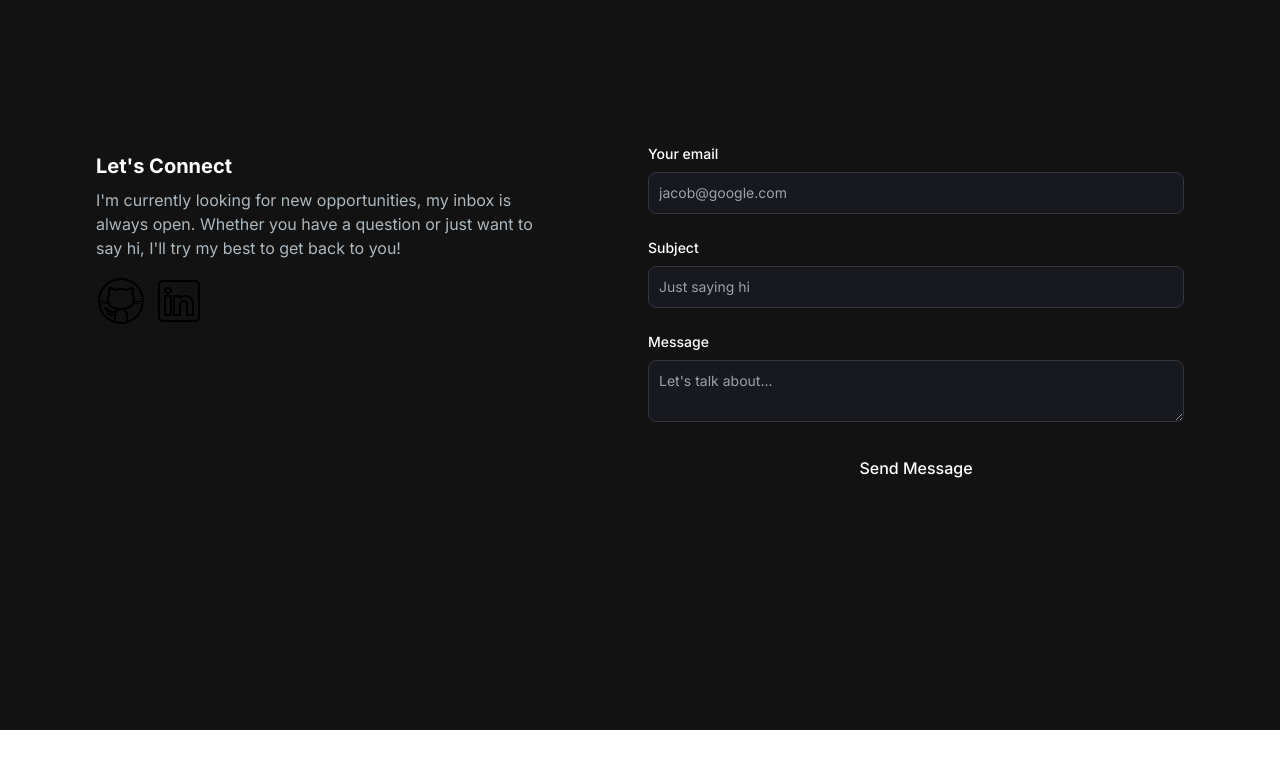
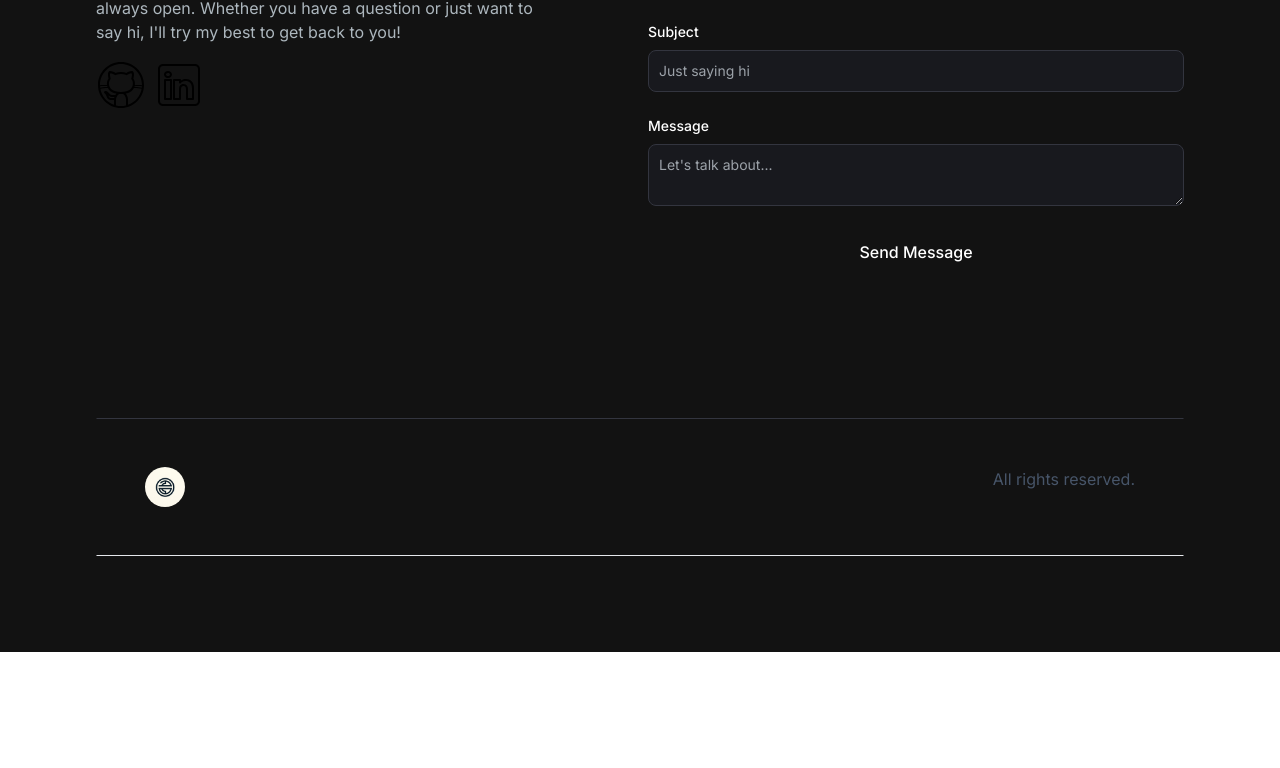
Before and after one commit to sage9705/portfolio, a Next.js app: page / in a window 1280 px wide. Shown: the part 1760-2528 px from the top of the page. After the commit the page ends 2412 px from the top, so only its background shows below. Built offline with nearby package versions, Linux system fonts and the light colour scheme.

Commit message:
add footer

```diff
--- /dev/null
+++ b/src/app/components/footer.jsx
@@ -0,0 +1,28 @@
+import React from "react";
+import Link from "next/link";
+import Image from "next/image";
+
+const Footer = () => {
+  return (
+    <footer className="footer border z-10 border-t-[#33353F] border-l-transparent border-r-transparent text-white">
+      <div className="container p-12 flex justify-between">
+        <span>
+        <Link
+          href={"/"}
+        >
+          <Image
+              src="/images/logo.jpg"
+              alt="logo"
+              className="rounded-[50%]"
+              width={40}
+              height={40}
+            />
+        </Link>
+        </span>
+        <p className="text-slate-600">All rights reserved.</p>
+      </div>
+    </footer>
+  );
+};
+
+export default Footer;
--- a/src/app/components/herosection.jsx
+++ b/src/app/components/herosection.jsx
@@ -16,7 +16,7 @@ const HeroSection = () => {
           className="col-span-8 place-self-center text-center sm:text-left justify-self-start"
         >
           <div>
-          <h1 className="text-white mb-4 text-4xl sm:text-5xl lg:text-8xl lg:leading-normal font-extrabold">
+          <h1 className="text-white mb-4 text-4xl sm:text-5xl lg:text-6xl lg:leading-normal font-extrabold">
             <span className="text-transparent text-white bg-clip-text bg-gradient-to-r from-primary-400 to-secondary-600">
               Hello, I&apos;m{" Godwin "}
             </span>
--- a/src/app/components/navbar.jsx
+++ b/src/app/components/navbar.jsx
@@ -29,7 +29,6 @@ const Navbar = () => {
       <div className="flex container lg:py-4 flex-wrap items-center justify-between mx-auto px-4 py-2">
         <Link
           href={"/"}
-          className="text-2xl md:text-5xl text-white font-semibold"
         >
           <Image
               src="/images/logo.jpg"
--- a/src/app/page.tsx
+++ b/src/app/page.tsx
@@ -2,6 +2,7 @@ import HeroSection from "./components/herosection";
 import Navbar from "./components/navbar";
 import AboutSection from "./components/aboutsection";
 import EmailSection from "./components/emailsection";
+import Footer from "./components/footer";
 
 export default function Home() {
   return (
@@ -10,6 +11,7 @@ export default function Home() {
       <HeroSection />
       <AboutSection />
       <EmailSection />
+      <Footer />
     </main>
   );
 }
```
